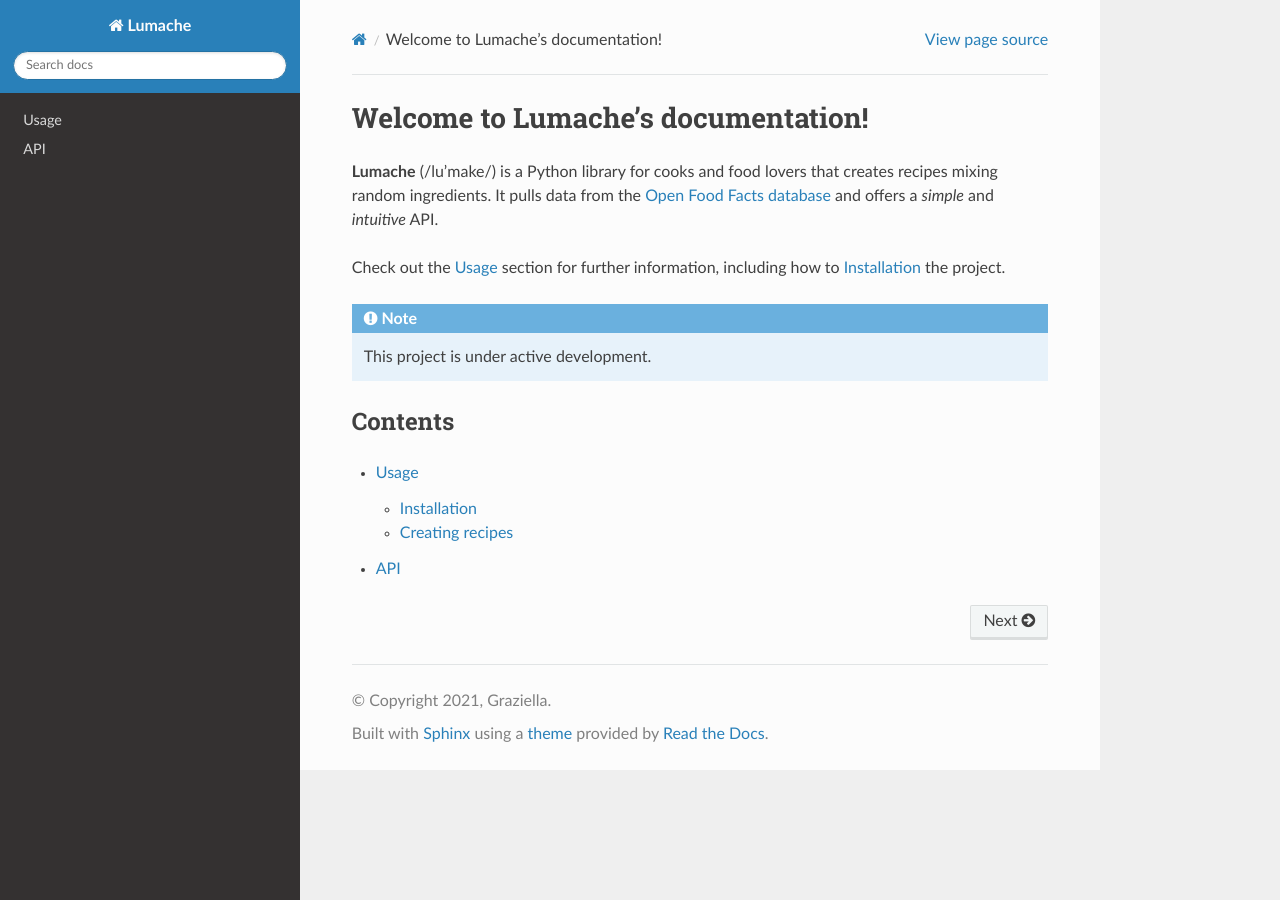
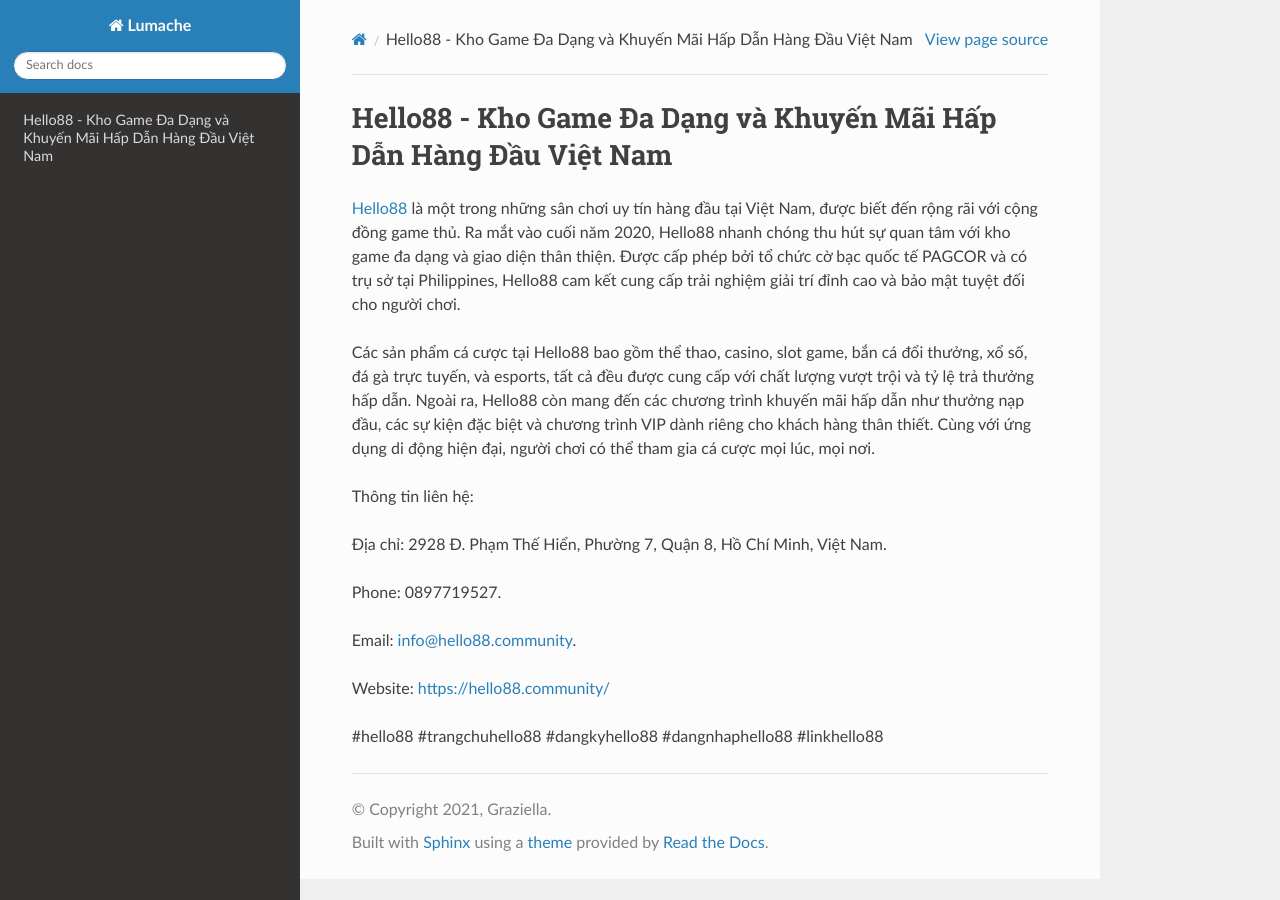
Before and after one commit to nguyenlinh0011y/hello88community1, a Sphinx documentation site: the page built from docs/source/index.rst, in a window 1280 px wide. Built offline with Sphinx 7.4.7 and the Read the Docs theme 3.1.0, drawn with Linux system fonts in a browser that asks for light colours.

Commit message:
Update index.rst

```diff
--- a/docs/source/index.rst
+++ b/docs/source/index.rst
@@ -1,22 +1,18 @@
-Welcome to Lumache's documentation!
+Hello88 - Kho Game Đa Dạng và Khuyến Mãi Hấp Dẫn Hàng Đầu Việt Nam
 ===================================
 
-**Lumache** (/lu'make/) is a Python library for cooks and food lovers
-that creates recipes mixing random ingredients.
-It pulls data from the `Open Food Facts database <https://world.openfoodfacts.org/>`_
-and offers a *simple* and *intuitive* API.
+`Hello88 <https://hello88.community/>`_ là một trong những sân chơi uy tín hàng đầu tại Việt Nam, được biết đến rộng rãi với cộng đồng game thủ. Ra mắt vào cuối năm 2020, Hello88 nhanh chóng thu hút sự quan tâm với kho game đa dạng và giao diện thân thiện. Được cấp phép bởi tổ chức cờ bạc quốc tế PAGCOR và có trụ sở tại Philippines, Hello88 cam kết cung cấp trải nghiệm giải trí đỉnh cao và bảo mật tuyệt đối cho người chơi.
 
-Check out the :doc:`usage` section for further information, including
-how to :ref:`installation` the project.
+Các sản phẩm cá cược tại Hello88 bao gồm thể thao, casino, slot game, bắn cá đổi thưởng, xổ số, đá gà trực tuyến, và esports, tất cả đều được cung cấp với chất lượng vượt trội và tỷ lệ trả thưởng hấp dẫn. Ngoài ra, Hello88 còn mang đến các chương trình khuyến mãi hấp dẫn như thưởng nạp đầu, các sự kiện đặc biệt và chương trình VIP dành riêng cho khách hàng thân thiết. Cùng với ứng dụng di động hiện đại, người chơi có thể tham gia cá cược mọi lúc, mọi nơi.
 
-.. note::
+Thông tin liên hệ:
 
-   This project is under active development.
+Địa chỉ: 2928 Đ. Phạm Thế Hiển, Phường 7, Quận 8, Hồ Chí Minh, Việt Nam.
 
-Contents
---------
+Phone: 0897719527.
 
-.. toctree::
+Email: info@hello88.community.
 
-   usage
-   api
+Website: https://hello88.community/
+
+#hello88 #trangchuhello88 #dangkyhello88 #dangnhaphello88 #linkhello88
```
